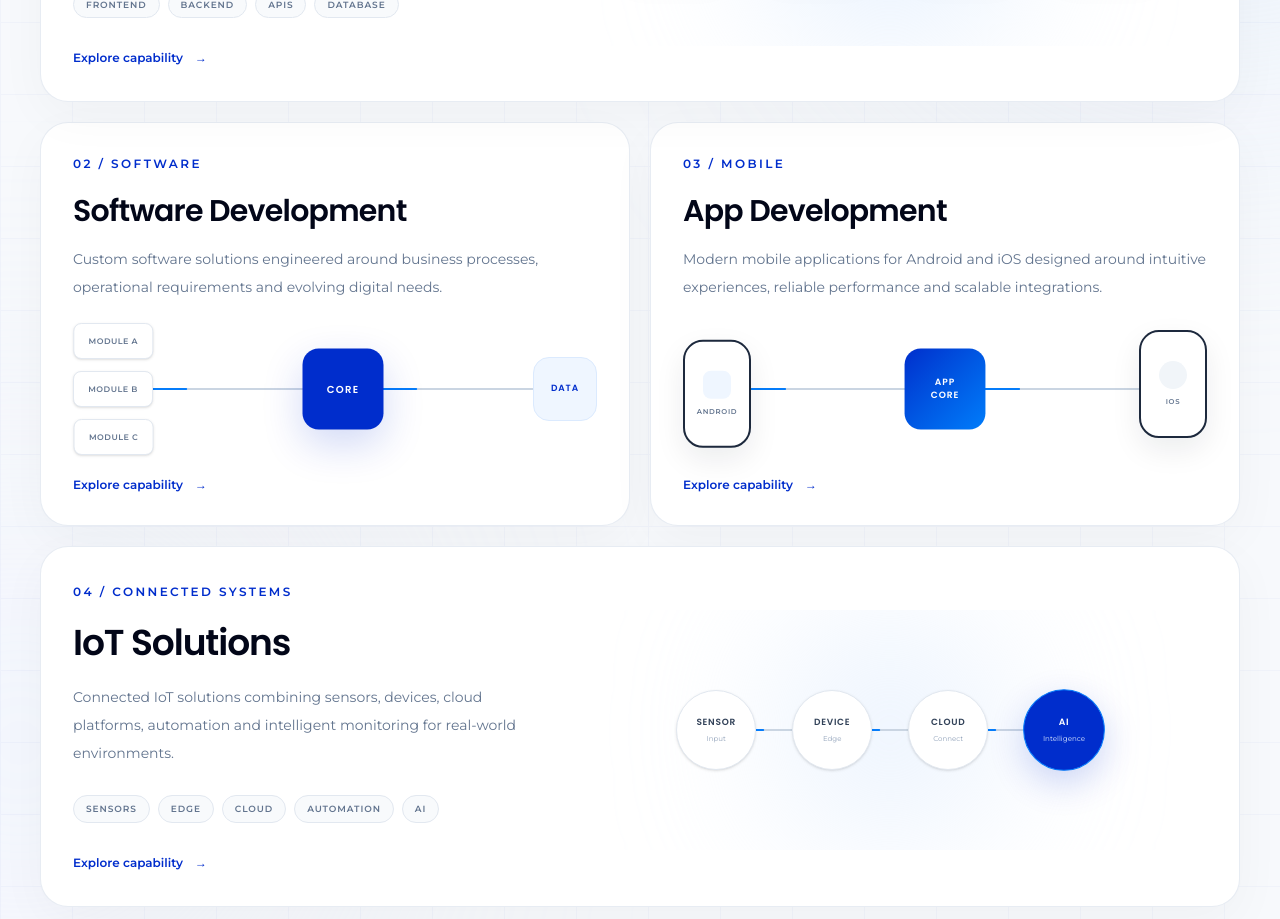
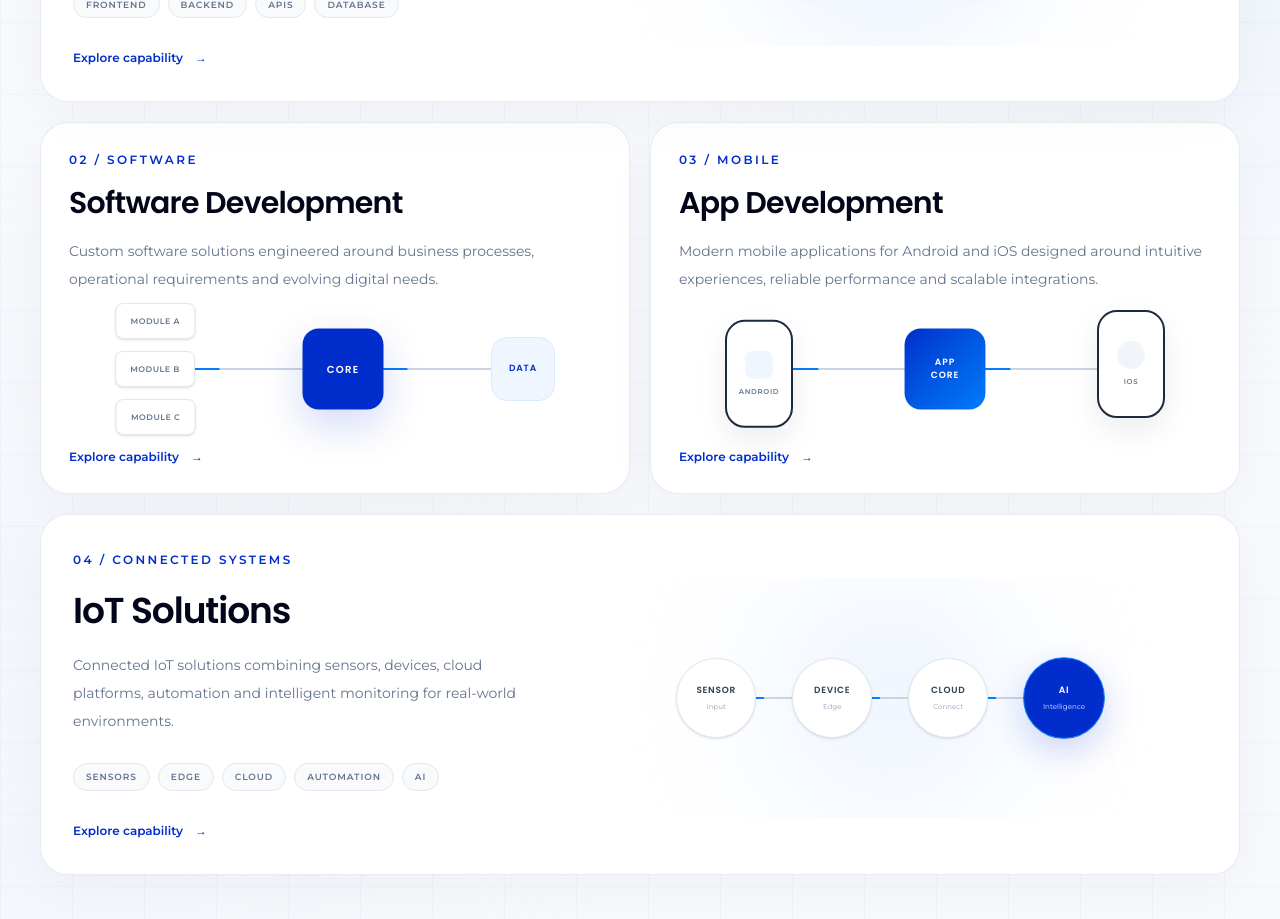
Before and after one commit to aravinthk1504/gendata-techv2, a Next.js app: page /en in a window 1280 px wide. Shown: the part 2580-3499 px from the top of the page. Built offline with nearby package versions, Linux system fonts and the light colour scheme.

Commit message:
Compact Home TechnologyServices cards and visuals

```diff
--- a/src/sections/home/TechnologyServices.jsx
+++ b/src/sections/home/TechnologyServices.jsx
@@ -128,7 +128,7 @@ function SoftwareVisual() {
   const modules = ["Module A", "Module B", "Module C"];
 
   return (
-    <div ref={ref} className="relative mt-auto flex h-52 w-full min-w-0 shrink-0 items-center justify-between gap-0 pt-6 sm:h-48 lg:mt-4 lg:h-36 lg:pt-0">
+    <div ref={ref} className="relative mx-auto mt-auto flex h-44 w-full max-w-[440px] min-w-0 shrink-0 items-center justify-between gap-0 pt-5 sm:h-44 lg:mt-3 lg:h-32 lg:pt-0">
       <div className="relative z-10 flex w-16 shrink-0 flex-col gap-3 sm:w-20">
         {modules.map((module, index) => (
           <motion.div
@@ -173,7 +173,7 @@ function SoftwareVisual() {
 function AppVisual() {
   const { ref, active } = useCardMotion();
   return (
-    <div ref={ref} className="relative mt-auto flex h-52 w-full min-w-0 shrink-0 items-center justify-between gap-0 pt-6 sm:h-48 lg:mt-4 lg:h-36 lg:pt-0">
+    <div ref={ref} className="relative mx-auto mt-auto flex h-44 w-full max-w-[440px] min-w-0 shrink-0 items-center justify-between gap-0 pt-5 sm:h-44 lg:mt-3 lg:h-32 lg:pt-0">
       <motion.div
         animate={active ? { y: [0, 5, 0] } : { y: 0 }}
         transition={{ duration: 4, repeat: active ? Infinity : 0, ease: "easeInOut" }}
@@ -411,12 +411,12 @@ function TechnologyServices({ content, lang }) {
             whileInView={{ opacity: 1, y: 0 }}
             viewport={{ once: true, amount: 0.2 }}
             transition={{ duration: 0.65, delay: 0.08 }}
-            className="group flex h-full flex-col rounded-[28px] border border-slate-200/80 bg-white p-6 shadow-[0_15px_50px_rgba(15,23,42,0.035)] transition duration-500 hover:-translate-y-1 hover:border-blue-200 hover:shadow-[0_25px_70px_rgba(15,23,42,0.07)] sm:p-7 lg:p-8"
+            className="group flex h-full flex-col rounded-[28px] border border-slate-200/80 bg-white p-6 shadow-[0_15px_50px_rgba(15,23,42,0.035)] transition duration-500 hover:-translate-y-1 hover:border-blue-200 hover:shadow-[0_25px_70px_rgba(15,23,42,0.07)] sm:p-6 lg:p-7"
           >
             <span className="font-body text-[12px] font-semibold uppercase tracking-[0.2em] text-brand-primary">
               {t("technology.software.label")}
             </span>
-            <h3 className="mt-5 font-heading text-2xl font-semibold tracking-[-0.025em] text-slate-950 sm:text-3xl">
+            <h3 className="mt-4 font-heading text-2xl font-semibold tracking-[-0.025em] text-slate-950 sm:text-3xl">
               {t("technology.software.title")}
             </h3>
             <p className="mt-4 font-body text-sm leading-7 text-slate-500">
@@ -439,12 +439,12 @@ function TechnologyServices({ content, lang }) {
             whileInView={{ opacity: 1, y: 0 }}
             viewport={{ once: true, amount: 0.2 }}
             transition={{ duration: 0.65, delay: 0.14 }}
-            className="group flex h-full flex-col rounded-[28px] border border-slate-200/80 bg-white p-6 shadow-[0_15px_50px_rgba(15,23,42,0.035)] transition duration-500 hover:-translate-y-1 hover:border-blue-200 hover:shadow-[0_25px_70px_rgba(15,23,42,0.07)] sm:p-7 lg:p-8"
+            className="group flex h-full flex-col rounded-[28px] border border-slate-200/80 bg-white p-6 shadow-[0_15px_50px_rgba(15,23,42,0.035)] transition duration-500 hover:-translate-y-1 hover:border-blue-200 hover:shadow-[0_25px_70px_rgba(15,23,42,0.07)] sm:p-6 lg:p-7"
           >
             <span className="font-body text-[12px] font-semibold uppercase tracking-[0.2em] text-brand-primary">
               {t("technology.app.label")}
             </span>
-            <h3 className="mt-5 font-heading text-2xl font-semibold tracking-[-0.025em] text-slate-950 sm:text-3xl">
+            <h3 className="mt-4 font-heading text-2xl font-semibold tracking-[-0.025em] text-slate-950 sm:text-3xl">
               {t("technology.app.title")}
             </h3>
             <p className="mt-4 font-body text-sm leading-7 text-slate-500">
```
